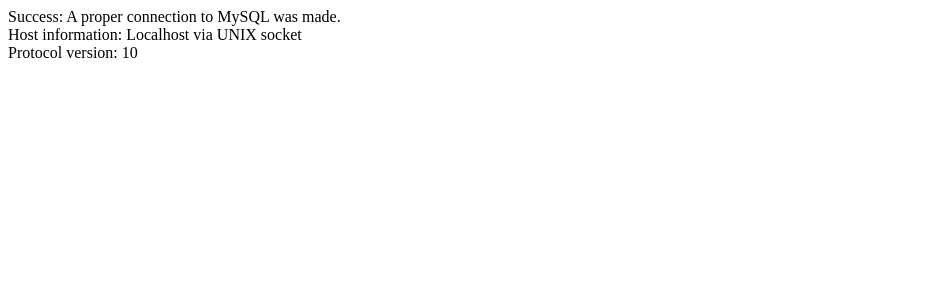
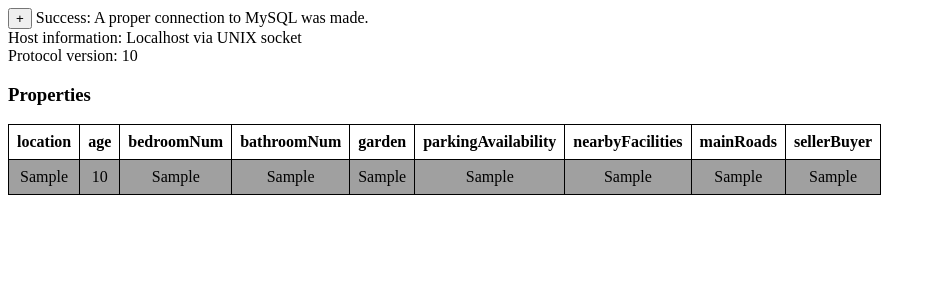
Before and after one commit to kayyon/WebProgrammingProject4, a PHP site: page / in a window 1280 px wide. Shown: the top 300 px of the page, without its empty margins (0-936 px from the left). Run offline with PHP 8.4, Linux system fonts and the light colour scheme; tables that the repository leaves empty or names only in its code hold one stand-in row (values such as "Sample post").

Commit message:
initial commit for admin, buyer, seller functionality

```diff
--- /dev/null
+++ b/index.css
@@ -0,0 +1,3 @@
+#propForm {
+    display: none;
+}
--- a/index.php
+++ b/index.php
@@ -1,3 +1,6 @@
+<?php
+session_start();
+?>
 <!DOCTYPE html>
 <html lang="en">
 
@@ -5,12 +8,181 @@
     <meta charset="UTF-8">
     <meta http-equiv="X-UA-Compatible" content="IE=edge">
     <meta name="viewport" content="width=device-width, initial-scale=1.0">
+    <link rel="stylesheet" href="index.css" />
     <title>Properties</title>
+    <style>
+        table {
+            border: 1px solid black;
+            border-collapse: collapse;
+        }
+
+        th,
+        td {
+            border: 1px solid black;
+            text-align: center;
+            padding: 8px;
+        }
+
+        tr:nth-child(even) {
+            background-color: #a0a0a0
+        }
+
+        tr:nth-child(odd) {
+            background-color: #ffffff
+        }
+
+        tr:nth-child(1) {
+            font-weight: bold;
+        }
+    </style>
 </head>
 
 <body>
+
+    <div id="propForm">
+        <form action="index.php" method="POST">
+            <p>
+                <label for="location">Location</label>
+                <input type="text" name="location">
+            </p>
+
+            <p>
+                <label for="age">Age:</label>
+                <input type="number" name="age">
+            </p>
+
+            <p>
+                <label for="bedroomNum">Number of bedrooms:</label>
+                <input type="number" name="bedroomNum">
+            </p>
+
+            <p>
+                <label for="bathroomNum">Number of bathrooms:</label>
+                <input type="number" name="bathroomNum">
+            </p>
+
+            <p>
+                <label for="garden">Garden:</label>
+                <input type="hidden" name="garden" value="0">
+                <input type="checkbox" name="garden" value="1">
+            </p>
+
+            <p>
+                <label for="parkingAvailability">Parking Availability:</label>
+                <input type="hidden" name="parkingAvailability" value="0">
+                <input type="checkbox" name="parkingAvailability" value="1">
+            </p>
+
+            <p>
+                <label for="nearbyFacilities">Nearby Facilities:</label>
+                <input type="hidden" name="nearbyFacilities" value="0">
+                <input type="checkbox" name="nearbyFacilities" value="1">
+
+            </p>
+
+            <p>
+                <label for="mainRoads">Main Roads:</label>
+                <input type="hidden" name="mainRoads" value="0">
+                <input type="checkbox" name="mainRoads" value="1">
+            </p>
+
+            <p>
+                <label for="sellerBuyer">Check if seller:</label>
+                <input type="hidden" name="sellerBuyer" value="0">
+                <input type="checkbox" name="sellerBuyer" value="1">
+            </p>
+            <input type="submit" value="Add a property" name="submit" />
+        </form>
+    </div>
+
+    <button id="btn">+</button>
+    <script src="index.js"></script>
+
+
     <?php
-    include_once 'db.php';
+    include 'db.php';
+
+    if (isset($_POST['submit'])) {
+        $location = $_POST['location'];
+        $age = $_POST['age'];
+        $bedroomNum = $_POST['bedroomNum'];
+        $bathroomNum = $_POST['bathroomNum'];
+        $garden = $_POST['garden'];
+        $parkingAvailability = $_POST['parkingAvailability'];
+        $nearbyFacilities = $_POST['nearbyFacilities'];
+        $mainRoads = $_POST['mainRoads'];
+        $sellerBuyer = $_POST['sellerBuyer'];
+
+        $sql_query = "INSERT INTO properties (location, age, bedroomNum, bathroomNum, garden, parkingAvailability, nearbyFacilities, mainRoads, sellerBuyer)
+	VALUES('$location', '$age', '$bedroomNum', '$bathroomNum', '$garden', '$parkingAvailability', '$nearbyFacilities', '$mainRoads', '$sellerBuyer')";
+
+        mysqli_query($mysqli, $sql_query) or die(mysqli_error($conn));
+    }
+
+
+    ?>
+
+    <?php
+    $sql_query = "SELECT location, age, bedroomNum, bathroomNum, garden, parkingAvailability, nearbyFacilities, mainRoads, sellerBuyer FROM properties";
+    $result = $mysqli->query($sql_query);
+
+
+    echo "<h3>Properties</h3>";
+    if ($result->num_rows > 0) {
+        // output data of each row
+        echo "<table>
+	<tr>
+		<th>location</th>
+		<th>age</th>
+		<th>bedroomNum</th>
+		<th>bathroomNum</th>
+		<th>garden</th>
+		<th>parkingAvailability</th>
+		<th>nearbyFacilities</th>
+		<th>mainRoads</th>
+		<th>sellerBuyer</th>
+	</tr>";
+
+        //  Run a loop and display the records on screen dynamically
+        // lets say the above query returned 20 rows
+        // Now display the table on screen with 20 records
+        while ($row = mysqli_fetch_assoc($result)) {
+            echo "<tr>";
+            echo "<td>";
+            echo $row["location"];
+            echo "</td>";
+            echo "<td>";
+            echo $row["age"];
+            echo "</td>";
+            echo "<td>";
+            echo $row["bedroomNum"];
+            echo "</td>";
+            echo "<td>";
+            echo $row["bathroomNum"];
+            echo "</td>";
+            echo "<td>";
+            echo $row["garden"];
+            echo "</td>";
+            echo "<td>";
+            echo $row["parkingAvailability"];
+            echo "</td>";
+            echo "<td>";
+            echo $row["nearbyFacilities"];
+            echo "</td>";
+            echo "<td>";
+            echo $row["mainRoads"];
+            echo "</td>";
+            echo "<td>";
+            echo $row["sellerBuyer"];
+            echo "</td>";
+            echo "</tr>";
+        }
+        echo "</table>";
+    } else {
+        echo "0 results";
+    }
+
+    $mysqli->close();
     ?>
 
 </body>
```
Also changed, not shown: admin.php (added, +15 -0 lines), adminLogin.php (added, +31 -0 lines), buyer.php (added, +15 -0 lines), login.php (+25 -13 lines), register.php (+10 -1 lines), seller.php (added, +15 -0 lines).
